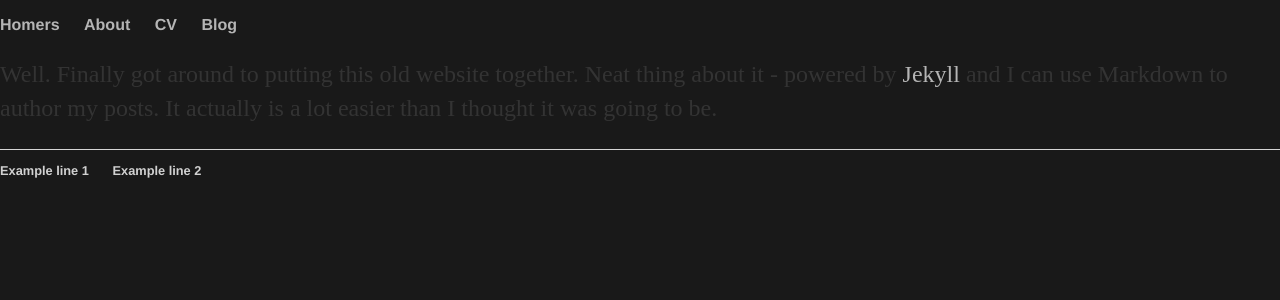
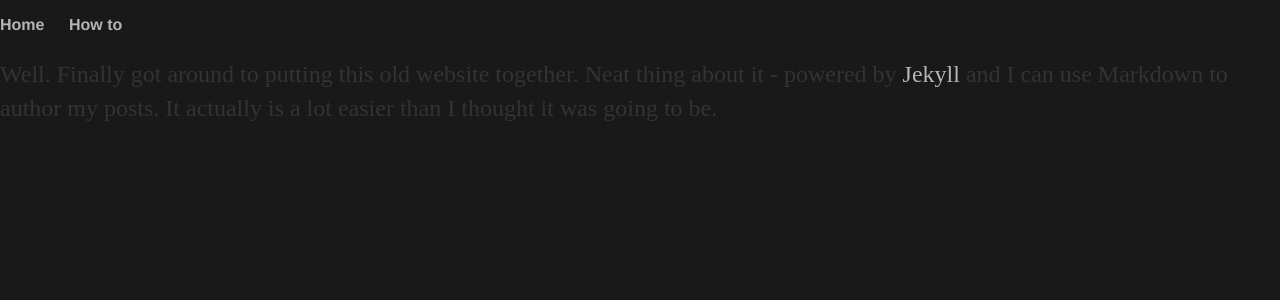
Before and after one commit to thedayismine/thedayismine.github.io, a Jekyll site: the page built from _posts/2014-04-30-hank-quinlan-site-launched.md, in a window 1280 px wide. Shown: the top 300 px of the page. Built offline with Jekyll 4.4.1, drawn with Linux system fonts in a browser that asks for light colours.

Commit message:
Update default.html

```diff
--- a/_layouts/default.html
+++ b/_layouts/default.html
@@ -8,10 +8,8 @@
 		<body>
 			<nav>
 	    		<ul>
-	        		<li><a href="/">Homers</a></li>
-		        	<li><a href="/about">About</a></li>
-	        		<li><a href="/cv">CV</a></li>
-	        		<li><a href="/blog">Blog</a></li>
+	        		<li><a href="/">Home</a></li>
+	        		<li><a href="/blog">How to</a></li>
 	    		</ul>
 			</nav>
 			<div class="container">
@@ -19,11 +17,5 @@
 			{{ content }}
 
 			</div><!-- /.container -->
-			<footer>
-	    		<ul>
-	        		<li>Example line 1</a></li>
-	        		<li>Example line 2</a></li>
-				</ul>
-			</footer>
 		</body>
 	</html>
```
